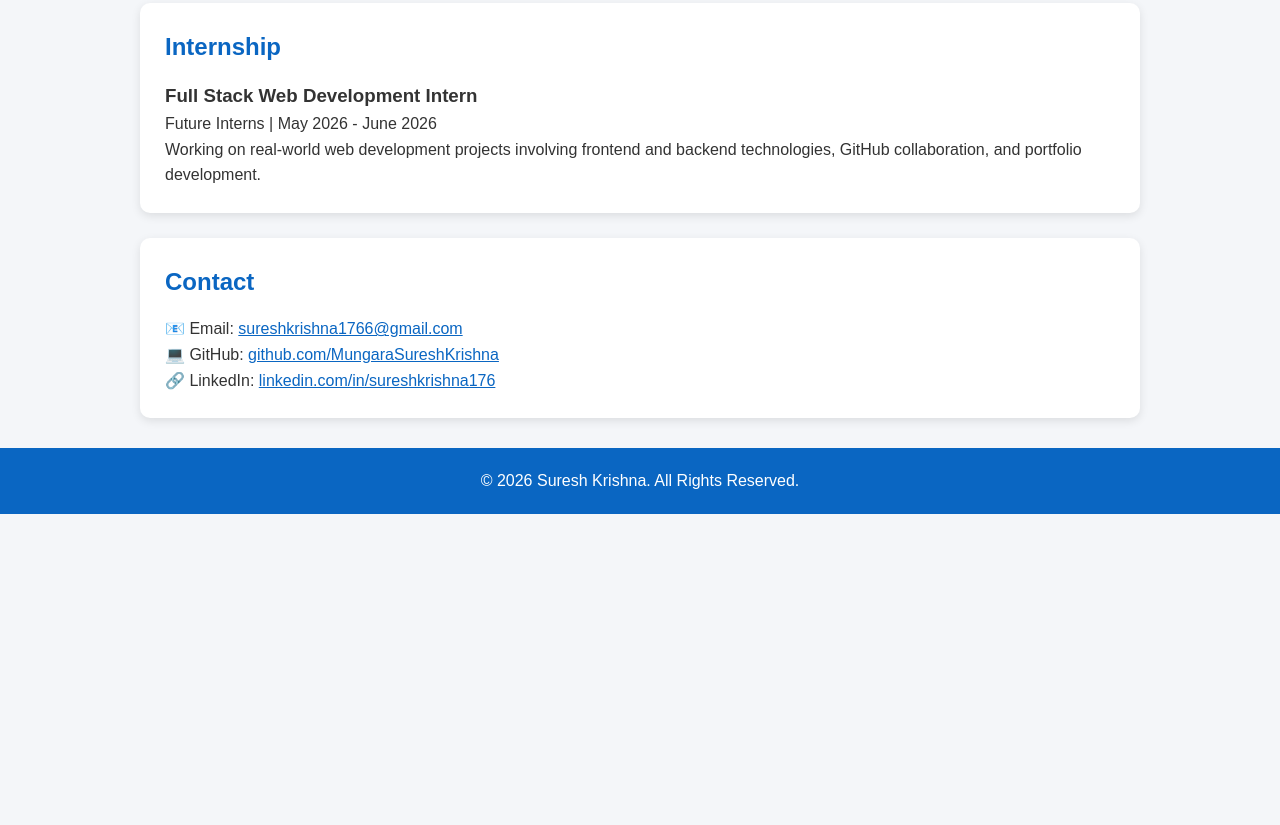
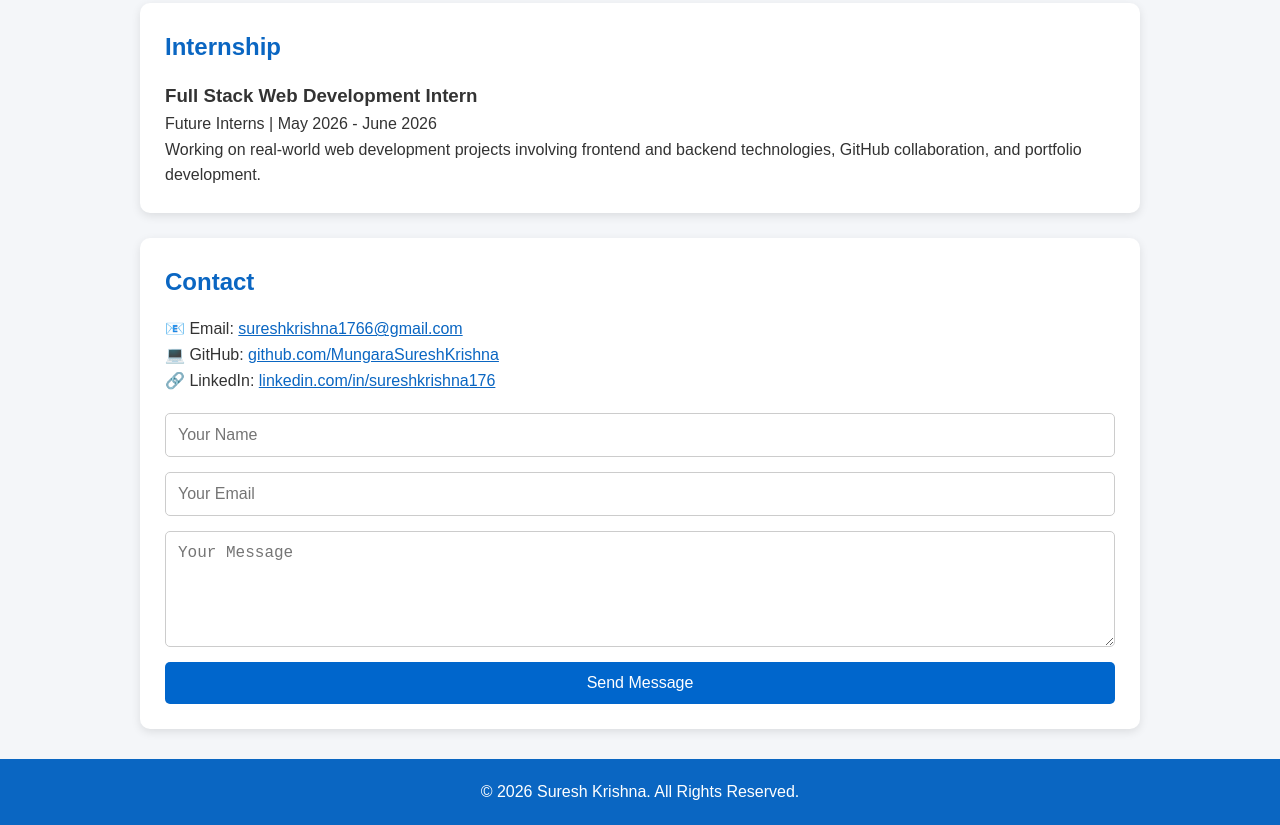
Before and after one commit to MungaraSureshKrishna/FUTURE_FS_01, a plain HTML site: page index.html in a window 1280 px wide. Shown: the part 1920-2745 px from the top of the page. Before the commit the page ends 2434 px from the top, so only its background shows below. Drawn offline with Linux system fonts and the light colour scheme.

Commit message:
Added contact form and improved portfolio

```diff
--- a/index.html
+++ b/index.html
@@ -163,6 +163,17 @@
                 linkedin.com/in/sureshkrishna176
             </a>
         </p>
+        <form action="https://formsubmit.co/sureshkrishna1766@gmail.com" method="POST" class="contact-form">
+
+    <input type="text" name="name" placeholder="Your Name" required>
+
+    <input type="email" name="email" placeholder="Your Email" required>
+
+    <textarea name="message" placeholder="Your Message" rows="5" required></textarea>
+
+    <button type="submit">Send Message</button>
+
+</form>
     </section>
 
     <!-- Footer -->
--- a/style.css
+++ b/style.css
@@ -105,7 +105,7 @@ section {
     max-width: 1000px;
     border-radius: 10px;
     box-shadow: 0 3px 10px rgba(0,0,0,0.1);
-    scroll-margin-top: 320px;
+    scroll-margin-top: 80px;
 }
 
 section h2 {
@@ -178,3 +178,31 @@ footer {
         height: 150px;
     }
 }
+.contact-form {
+    display: flex;
+    flex-direction: column;
+    gap: 15px;
+    margin-top: 20px;
+}
+
+.contact-form input,
+.contact-form textarea {
+    padding: 12px;
+    border: 1px solid #ccc;
+    border-radius: 5px;
+    font-size: 16px;
+}
+
+.contact-form button {
+    background: #0066cc;
+    color: white;
+    padding: 12px;
+    border: none;
+    border-radius: 5px;
+    cursor: pointer;
+    font-size: 16px;
+}
+
+.contact-form button:hover {
+    background: #004c99;
+}
```
